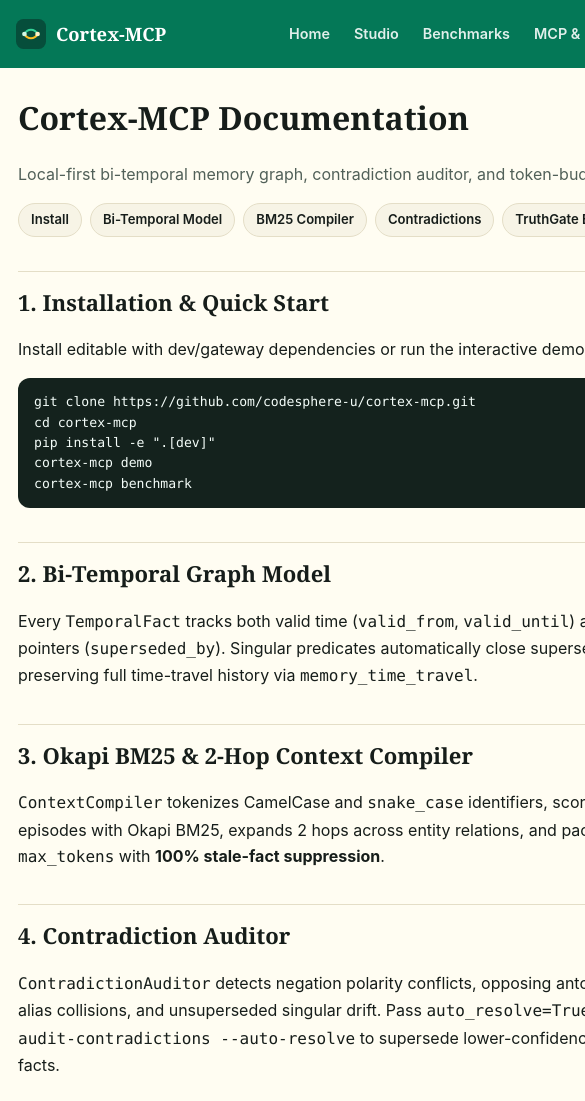
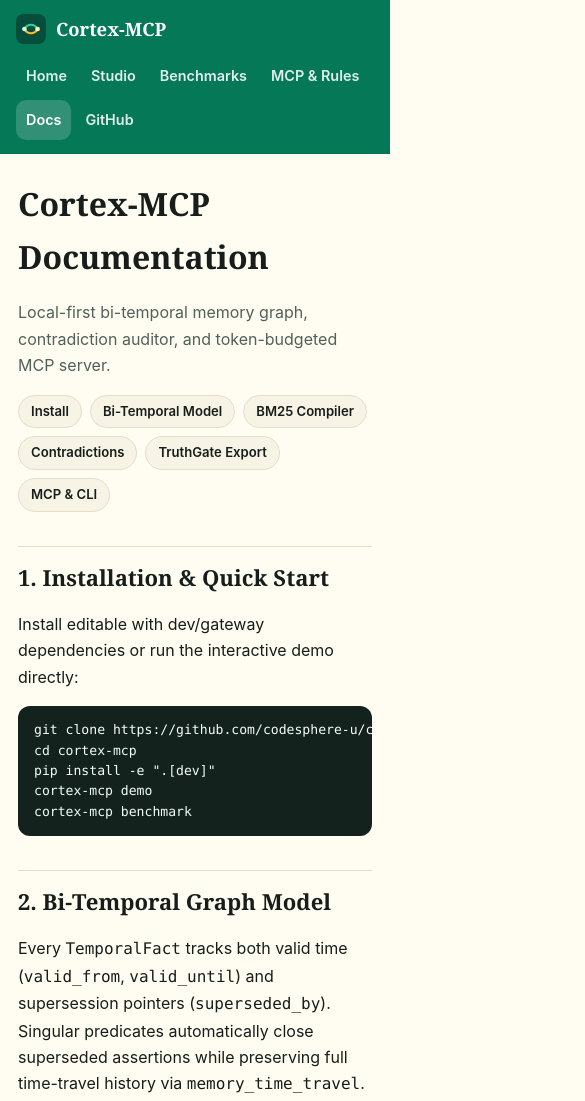
Before and after one commit to codesphere-u/cortex-mcp, a plain HTML site: page website/docs.html in a window 390 px wide. Shown: the top 1101 px of the page, 585 px wide, since content can reach past the window. Drawn offline with Linux system fonts and the light colour scheme.

Commit message:
fix(website): prevent mobile horizontal overflow in docs grid

```diff
--- a/website/styles.css
+++ b/website/styles.css
@@ -141,11 +141,12 @@ th { font-weight: 700; color: var(--teal-dark); background: var(--surface); }
 .toast.show { opacity: 1; transform: translateX(-50%) translateY(0); }
 
 @media (max-width: 860px) {
-  .docs-layout { grid-template-columns: 1fr; }
-  .docs-sidebar { position: static; height: auto; flex-direction: row; flex-wrap: wrap; align-items: center; justify-content: space-between; padding: 14px 16px; gap: 12px; }
+  .docs-layout { grid-template-columns: 1fr; min-width: 0; overflow-x: hidden; }
+  .docs-sidebar { position: static; height: auto; flex-direction: row; flex-wrap: wrap; align-items: center; justify-content: space-between; padding: 14px 16px; gap: 12px; min-width: 0; }
   .docs-nav { flex-direction: row; flex-wrap: wrap; }
   .docs-rail-foot { display: none; }
-  .docs-main { padding: 24px 18px 60px; }
+  .docs-main { padding: 24px 18px 60px; min-width: 0; overflow-x: hidden; }
+  .docs-main pre, .code-block { max-width: 100%; overflow-x: auto; }
 }
 
 @media (max-width: 640px) {
```
